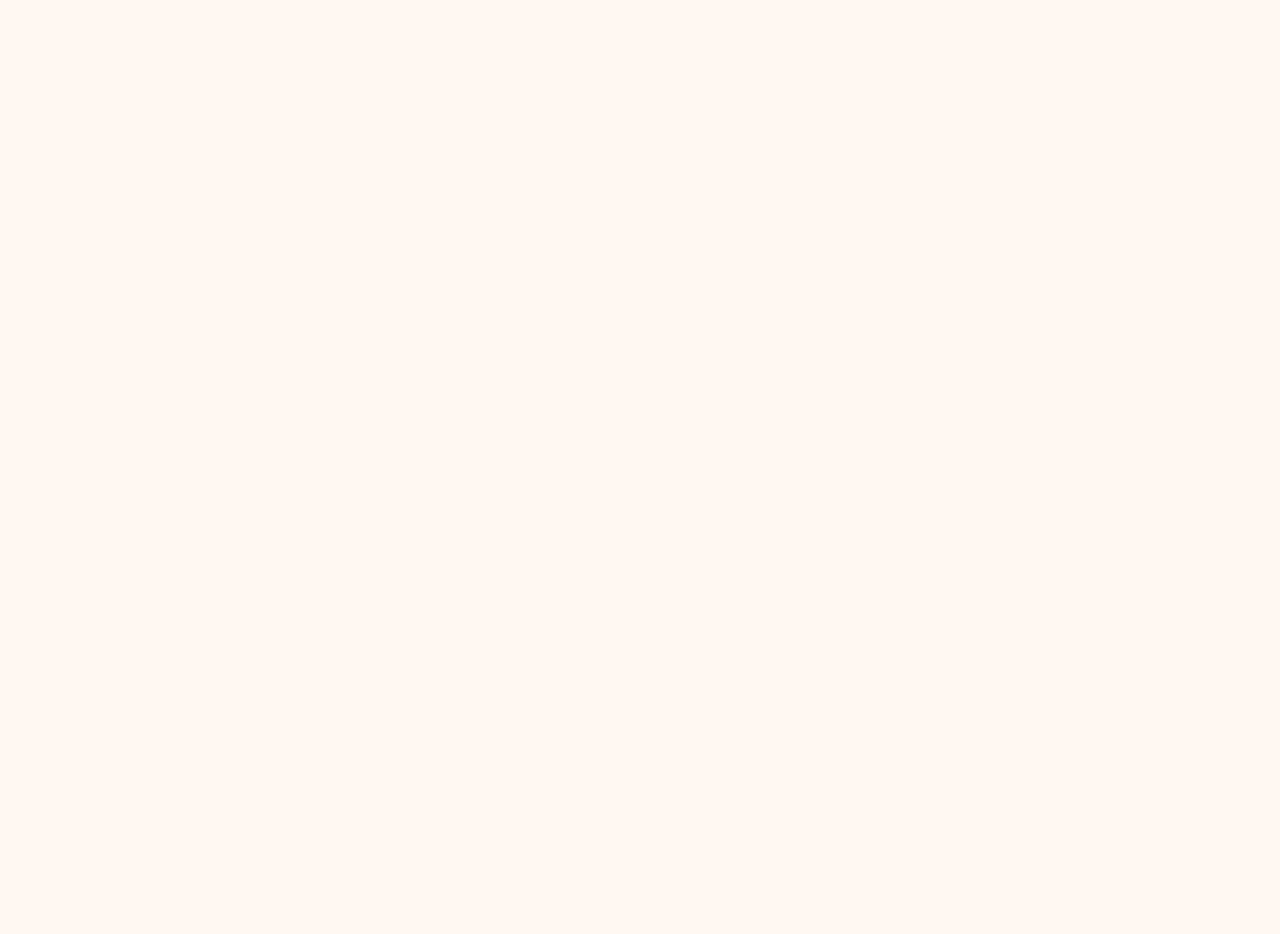
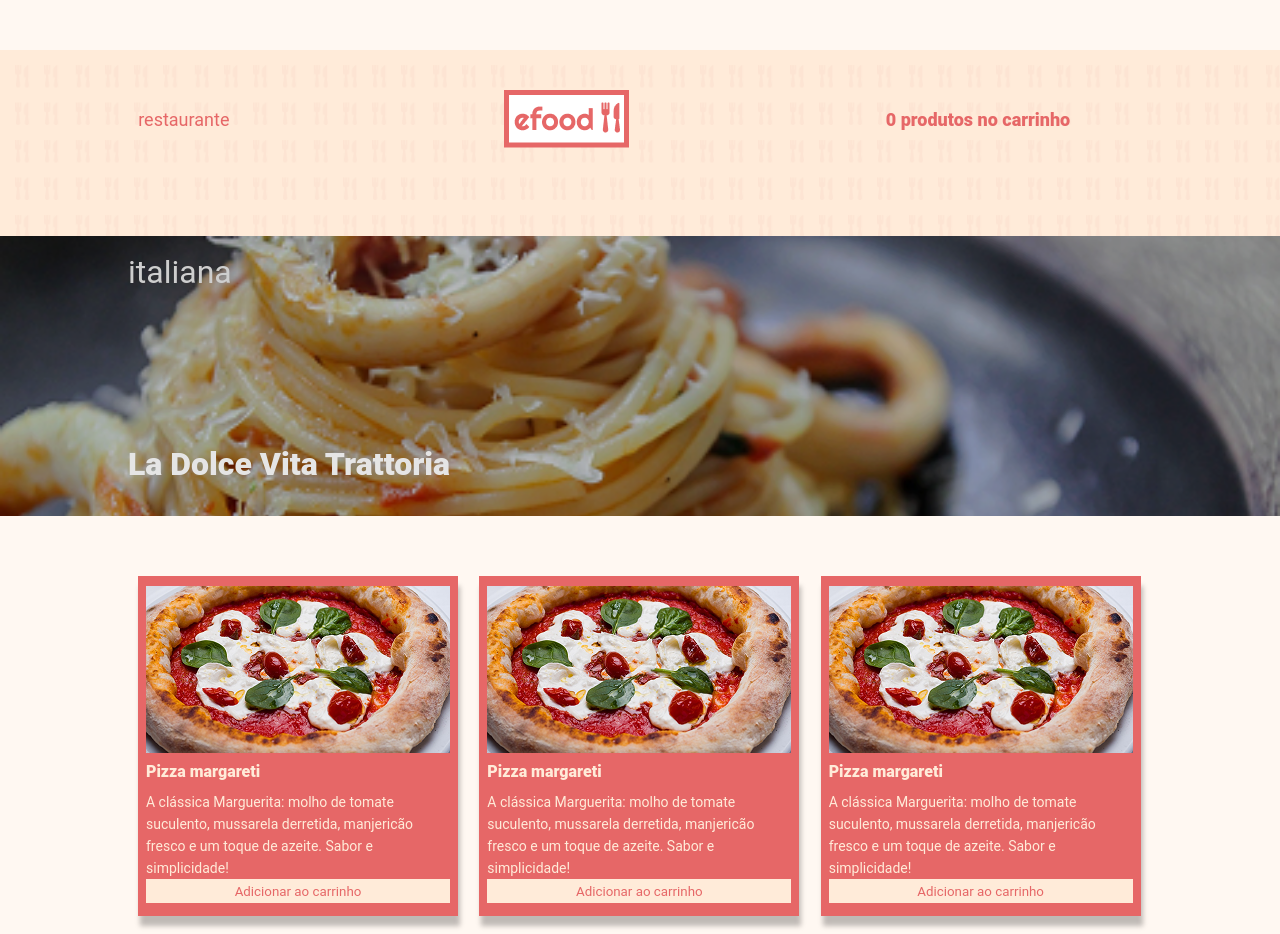
Before and after one commit to Welliveltondev/project_6_ebac, a React (Create React App) app: page /perfil in a window 1280 px wide. Before the commit this address had no page. Shown: the top 934 px of the page. Before the commit the page ends 800 px from the top, so only its background shows below. Built offline with nearby package versions, Linux system fonts and the light colour scheme.

Commit message:
add perfil as rotas

```diff
--- a/src/components/Header/styles.ts
+++ b/src/components/Header/styles.ts
@@ -31,7 +31,7 @@ export const TextDesc = styled.div`
     margin-top: 60px;
     font-family: Roboto, sans-serif;
     font-weight: 900;
-    font-size: 40px;
+    font-size: 36px;
     line-height: 100%;
     text-align: center;
     color: ${cores.salmon};
--- a/src/components/Perfil/index.tsx
+++ b/src/components/Perfil/index.tsx
@@ -15,7 +15,6 @@ import {
 import LogoImg from '../../assets/image/logo.png'
 import Massa from '../../assets/image/macarrao.png'
 import Vetor from '../../assets/image/Vector.png'
-import { ParagraPro } from '../Porduto/styles'
 
 const Perfil = () => {
   return (
--- a/src/components/Porduto/styles.ts
+++ b/src/components/Porduto/styles.ts
@@ -10,8 +10,8 @@ export const DivProduto = styled.div`
   transition: all 0.3s ease-in-out;
 
   &:hover {
-    box-shadow: 10px 20px 10px rgba(0, 0, 0, 0.25);
-    transform: translateX(-5px);
+    box-shadow: 5px 20px 10px rgba(0, 0, 0, 0.25);
+    transform: translateY(-5px);
   }
 `
 export const ImgProdu = styled.img`
--- a/src/components/Restaurantes/index.tsx
+++ b/src/components/Restaurantes/index.tsx
@@ -18,6 +18,7 @@ export type PropsRestaurante = {
   destaque: string
   categoria?: string
   avaliacoes?: number
+  ref?: string
 }
 
 const Restaurante = ({
@@ -27,7 +28,7 @@ const Restaurante = ({
   avaliacoes
 }: PropsRestaurante) => (
   <RestContainer className="container-restaurante">
-    <div id="pefil">
+    <div id="#">
       <img src={Massa} alt="" />
       <DesCat>
         <Destaque>{destaque}</Destaque>
@@ -52,7 +53,7 @@ const Restaurante = ({
         sem sair do lar com nosso delivery!
       </DesText>
     </Descricao>
-    <BotaoLink href="/restaurantes">Saiba mais</BotaoLink>
+    <BotaoLink href="/perfil">Saiba mais</BotaoLink>
   </RestContainer>
 )
 
--- a/src/routes.tsx
+++ b/src/routes.tsx
@@ -1,11 +1,11 @@
 import { Route, Routes } from 'react-router-dom'
-import Home from './components/Home'
+import Home from './pages/Home'
 import Perfil from './components/Perfil'
 
 const Rotas = () => (
   <Routes>
     <Route path="/" element={<Home />} />
-    <Route path="/perfil/:id" element={<Perfil />} />
+    <Route path="/perfil" element={<Perfil />} />
   </Routes>
 )
 
```
Also changed, not shown: src/pages/Home/index.tsx (renamed from src/components/Home/index.tsx, +4 -4 lines), src/pages/Home/styles.ts (renamed from src/components/Home/styles.ts).
